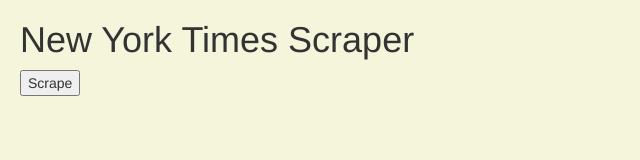
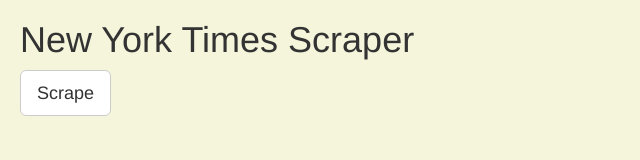
Before and after one commit to ranghel/All-the-News-That-s-Fit-to-Scrape, a website: page public/index.html in a window 1280 px wide. Shown: the whole page, without its empty margins (0-640 px from the left). Drawn offline with nearby package versions, Linux system fonts and the light colour scheme; no server answers.

Commit message:
fixing stuff

```diff
--- a/public/index.html
+++ b/public/index.html
@@ -16,8 +16,8 @@
             <div id="notes"></div>
         </div>
 
-        <div id="nav">
-            <button type="btn btn-large-default" id="scrape">Scrape</button>
+        <div class="btn-group">
+            <button type="button" class="btn btn-default btn-lg" type="button" id="scrape">Scrape</button>
         </div>
     <script src="https://code.jquery.com/jquery-3.1.1.min.js"></script>
     <script src="app.js"></script>
```
